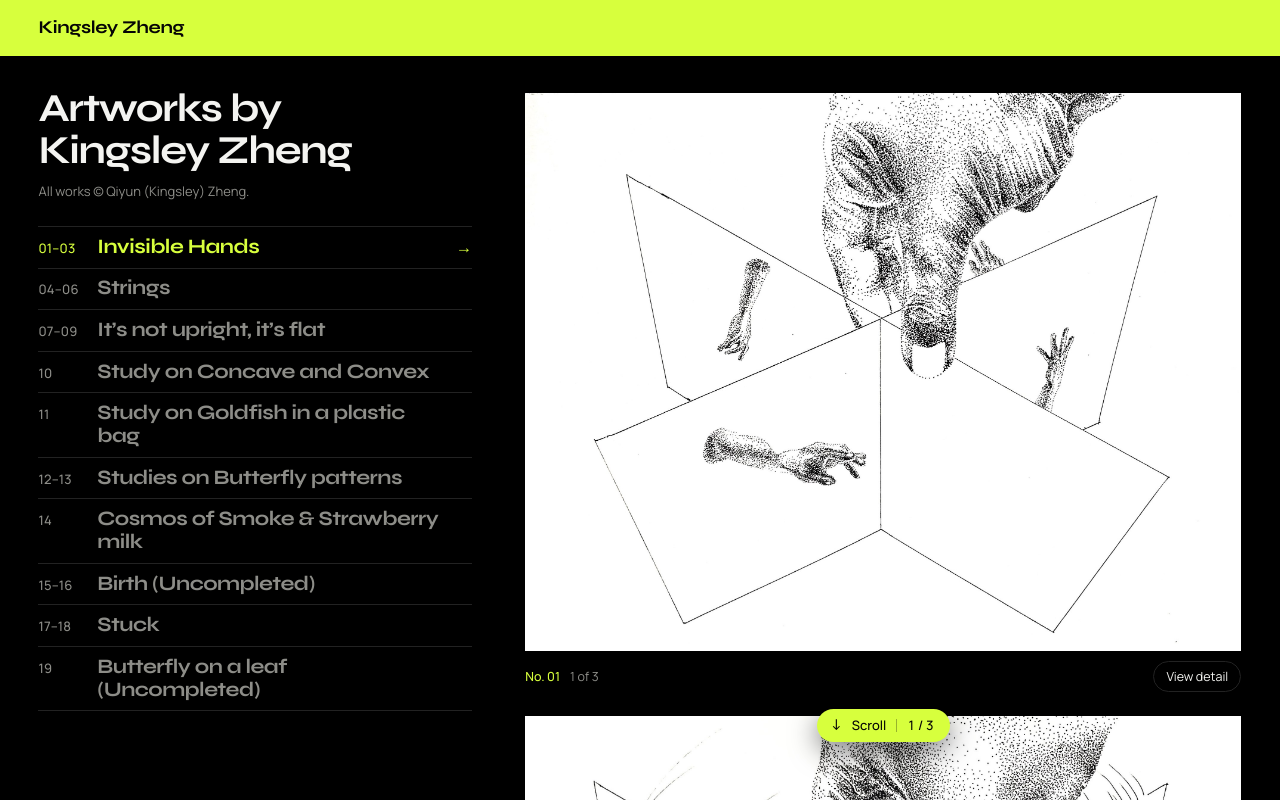
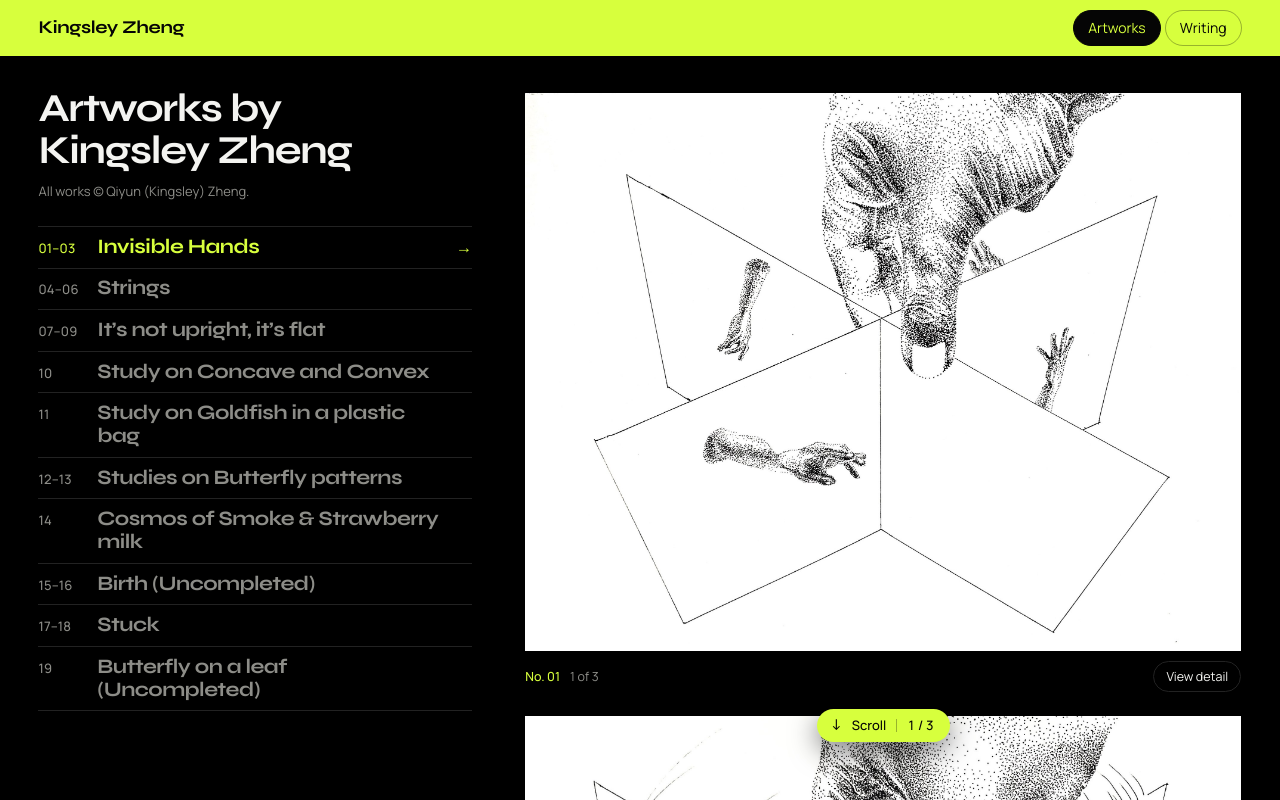
Before and after one commit to Qunzh/artworks, a plain HTML site: page index.html in a window 1280 px wide. Drawn offline with Linux system fonts and the light colour scheme.

Commit message:
Add files via upload

```diff
--- a/index.html
+++ b/index.html
@@ -27,6 +27,12 @@ button:focus-visible{outline:2px solid var(--ink);outline-offset:2px}
 .bar{display:flex;align-items:center;gap:8px;padding:6px max(16px,3vw);background:var(--acc);color:var(--on)}
 .brand{margin-right:auto;background:none;border:0;padding:0 4px 0 0;min-height:44px;font-family:var(--fd);font-size:18px;font-weight:700;letter-spacing:-.02em;cursor:pointer;white-space:nowrap}
 .bar button:focus-visible{outline-color:var(--on)}
+/* the way between the two pages: Artworks / Writing */
+.nav{display:flex;gap:4px}
+.nav a{min-height:36px;display:inline-flex;align-items:center;padding:0 14px;border-radius:999px;font-size:14px;color:inherit;text-decoration:none;border:1px solid rgba(5,5,5,.3)}
+.nav a:hover{border-color:var(--on)}
+.nav a[aria-current]{background:var(--on);color:var(--acc);border-color:var(--on)}
+.nav a:focus-visible{outline:2px solid var(--on);outline-offset:2px}
 
 /* the index is the whole site; the page margin is the same on both sides, and the pictures run out to it */
 .cover{height:100%;overflow-x:hidden;overflow-y:auto;padding:clamp(12px,2.5vw,32px) max(16px,3vw) clamp(20px,3vw,40px)}
@@ -98,6 +104,7 @@ figcaption b{color:var(--acc);font-weight:500}
 .titles li.open .ti{color:var(--acc)}
 .titles li.open .ar{color:var(--acc);transform:rotate(90deg)}
 .brand{font-size:16px}
+.nav a{padding:0 12px}
 }
 @media(prefers-reduced-motion:reduce){.rise,.cover.enter .titles li,.cue .arr{animation:none}}
 </style>
@@ -105,6 +112,10 @@ figcaption b{color:var(--acc);font-weight:500}
 <body>
 <header class="bar">
   <button class="brand" id="home" type="button">Kingsley Zheng</button>
+  <nav class="nav" aria-label="Sections">
+    <a href="./" aria-current="page">Artworks</a>
+    <a href="https://qunzh.github.io/writing/">Writing</a>
+  </nav>
 </header>
 <main class="cover" id="cover" tabindex="-1" aria-label="Index"></main>
 <div class="zoom" id="zoom" hidden>
```
